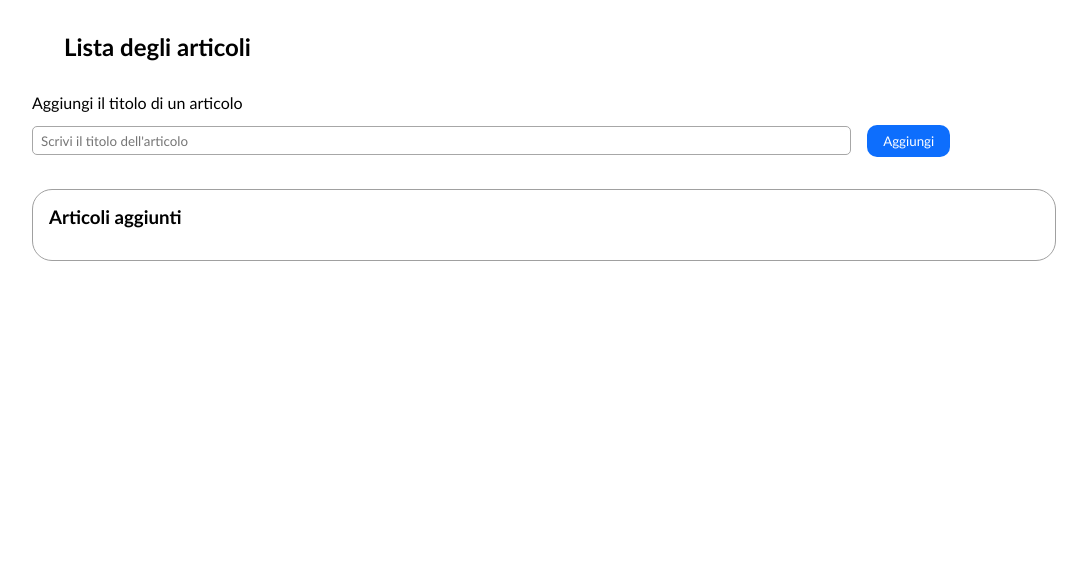
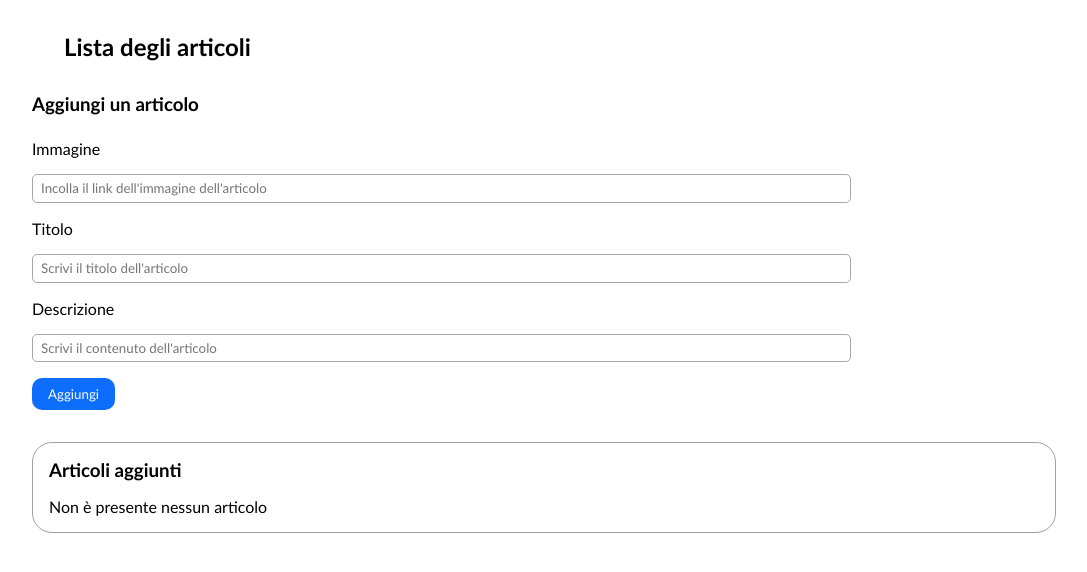
Before and after one commit to TommasoVilla91/react-form-multifield, a React (Vite) app: page / in a window 1280 px wide. Shown: the top 572 px of the page, without its empty margins (96-1183 px from the left). Built offline with nearby package versions, Linux system fonts and the light colour scheme.

Commit message:
feat: object structure added

```diff
--- a/src/App.jsx
+++ b/src/App.jsx
@@ -1,76 +1,79 @@
 import { useState } from "react";
-
-const allArticles = [];
+import { useEffect } from "react";
+import allArticles from "./data/articles";
+import AppArticles from "./components/AppArticles";
 
 function App() {
 
-  const [articles, setArticles] = useState(allArticles);
-  const [newArticle, setNewArticle] = useState("");
+  // const [articles, setArticles] = useState(allArticles);
+  // const [newArticle, setNewArticle] = useState("");
 
-  // al click su Submit, aggiornare array creando copia e aggiungendo nuovo articolo
-  const handleSubmit = (event) => {
-    event.preventDefault();
+  // // al click su Submit, aggiornare array creando copia e aggiungendo nuovo articolo
+  // const handleSubmit = (event) => {
+  //   event.preventDefault();
 
-    // creo copia array e lo imposto come predefinito
-    const newArray = [...articles, newArticle];
-    setArticles(newArray);
-  };
+  //   // creo copia array e lo imposto come predefinito
+  //   const newArray = [...articles, newArticle];
+  //   setArticles(newArray);
+  // };
 
-  // al click su Elimina, cancellare articolo stampato
-  // badElement = elemento corrente dove ci sarà il pulsante
-  const removeElem = (badElement) => {
+  // // al click su Elimina, cancellare articolo stampato
+  // // badElement = elemento corrente dove ci sarà il pulsante
+  // const removeElem = (badElement) => {
 
-    // come sopra, creare nuovo array e impostarlo come predefinito
-    const newArray = articles.filter((curArticle) => curArticle !== badElement);
-    setArticles(newArray);
-  };
+  //   // come sopra, creare nuovo array e impostarlo come predefinito
+  //   const newArray = articles.filter((curArticle) => curArticle !== badElement);
+  //   setArticles(newArray);
+  // };
 
-  return (
-    <>
-      <section>
-        <div className="container">
-          <h2>Lista degli articoli</h2>
-          <div>
+  // return (
+  //   <>
+  //     <section>
+  //       <div className="container">
+  //         <h2>Lista degli articoli</h2>
+  //         <div>
 
-            {/* riportare sul form con onSubmit la funzione per l'evento Submit */}
-            <form action="" className="row" onSubmit={handleSubmit}>
-              <label htmlFor="">Aggiungi il titolo di un articolo</label>
-              <div>
+  //           {/* riportare sul form con onSubmit la funzione per l'evento Submit */}
+  //           <form action="" className="row" onSubmit={handleSubmit}>
+  //             <label htmlFor="">Aggiungi il titolo di un articolo</label>
+  //             <div>
 
-                {/* input per aggiungere nuovo articolo con onChange */}
-                <input
-                  type="text"
-                  placeholder="Scrivi il titolo dell'articolo"
-                  className=""
-                  value={newArticle}
-                  onChange={(event) => setNewArticle(event.target.value)}
-                />
-                <button type="submit" className="btn-submit">Aggiungi</button>
-              </div>
-            </form>
-          </div>
+  //               {/* input per aggiungere nuovo articolo con onChange */}
+  //               <input
+  //                 type="text"
+  //                 placeholder="Scrivi il titolo dell'articolo"
+  //                 className=""
+  //                 value={newArticle}
+  //                 onChange={(event) => setNewArticle(event.target.value)}
+  //               />
+  //               <button type="submit" className="btn-submit">Aggiungi</button>
+  //             </div>
+  //           </form>
+  //         </div>
 
-          <div className="added-articles">
-            <h3>Articoli aggiunti</h3>
-            <ul className="list-articles">
+  //         <div className="added-articles">
+  //           <h3>Articoli aggiunti</h3>
+  //           <ul className="list-articles">
 
-              {/* stampare articoli */}
-              {
-                articles.map((curArticle, index) => (
-                  <li key={index} className="article">
-                    <p>{curArticle}</p>
+  //             {/* stampare articoli */}
+  //             {
+  //               articles.map((curArticle, index) => (
+  //                 <li key={index} className="article">
+  //                   <p>{curArticle}</p>
 
-                    {/* tasto Elimina in cui nell'onClick metto la funzione removeElem */}
-                    <button className="bnt-erase" onClick={() => {removeElem(curArticle)}}>Elimina</button>
-                  </li>
-                ))
-              }
-            </ul>
-          </div>
-        </div>
-      </section>
-    </>
-  )
-}
+  //                   {/* tasto Elimina in cui nell'onClick metto la funzione removeElem */}
+  //                   <button className="bnt-erase" onClick={() => {removeElem(curArticle)}}>Elimina</button>
+  //                 </li>
+  //               ))
+  //             }
+  //           </ul>
+  //         </div>
+  //       </div>
+  //     </section>
+  //   </>
+  // )
+
+  return <AppArticles />
+};
 
 export default App
--- /dev/null
+++ b/src/components/AppArticles.jsx
@@ -0,0 +1,138 @@
+import { useEffect, useState } from "react";
+import allArticles from "../data/articles";
+
+const initialFormData = {
+  image: "",
+  title: "",
+  content: "",
+  category: [],
+  published: false
+}
+
+function AppArticles() {
+
+  const [articles, setArticles] = useState(allArticles);
+  const [formData, setFormData] = useState(initialFormData);
+
+  useEffect(() => {
+
+  })
+
+  // al click su Submit, aggiornare array creando copia e aggiungendo nuovo articolo
+  const handleForm = (event) => {
+    event.preventDefault();
+
+    // creo oggetto per nuovo articolo
+    const newArticle = {
+      ...formData,
+      id: Date.now()
+    };
+
+    // creo copia array, aggiungendo il nuovo articolo
+    const newArray = [...articles, newArticle];
+
+    // aggiorno l'array (vuoto) allArticles
+    setArticles(newArray);
+
+    // svuoto i campi del form
+    setFormData(initialFormData)
+  };
+
+  // al click su Elimina, cancellare articolo stampato
+  // badElement = elemento corrente dove ci sarà il pulsante
+  const removeElem = (badElement) => {
+
+    // come sopra, creare nuovo array e impostarlo come predefinito
+    const newArray = articles.filter((curArticle) => curArticle !== badElement);
+    setArticles(newArray);
+  };
+
+  const handleInputOnChange = (event) => {
+    const keyToChange = event.target.name;
+
+    let newValue;
+    const newData = {
+      ...formData,
+      [keyToChange]: newValue
+    };
+
+    setFormData(newData);
+  };
+
+  return (
+    <>
+      <section>
+        <div className="container">
+          <h2>Lista degli articoli</h2>
+          <div>
+
+            {/* riportare sul form con onSubmit la funzione per l'evento Submit */}
+            <form action="" className="row" onSubmit={handleForm}>
+              <h3>Aggiungi un articolo</h3>
+              <div className="row">
+
+                {/* input per aggiungere nuovo articolo con onChange */}
+                <label htmlFor="image">Immagine</label>
+                <input
+                  type="text"
+                  placeholder="Incolla il link dell'immagine dell'articolo"
+                  name="image"
+                  id="artImage"
+                  value={formData.image}
+                  onChange={handleInputOnChange}
+                />
+                <label htmlFor="title">Titolo</label>
+                <input
+                  type="text"
+                  placeholder="Scrivi il titolo dell'articolo"
+                  name="title"
+                  id="artTitle"
+                  value={formData.title}
+                  onChange={handleInputOnChange}
+                />
+                <label htmlFor="content">Descrizione</label>
+                <input
+                  type="text"
+                  placeholder="Scrivi il contenuto dell'articolo"
+                  name="content"
+                  id="artContent"
+                  value={formData.content}
+                  onChange={handleInputOnChange}
+                />
+
+                <div>
+                  <button type="submit" className="btn-submit">Aggiungi</button>
+                </div>
+              </div>
+            </form>
+          </div>
+
+          <div className="added-articles">
+            <h3>Articoli aggiunti</h3>
+
+            {/* stampare articoli */}
+            {articles.length > 0 ? (
+              <div className="list-articles">
+                {articles.map((curArticle) => (
+                  <div key={curArticle.id} className="card">
+                    <img src={curArticle.image} alt="" />
+                    <h4>{curArticle.title}</h4>
+                    <p>{curArticle.content}</p>
+
+
+                    {/* tasto Elimina in cui nell'onClick metto la funzione removeElem */}
+                    <button className="bnt-erase" onClick={() => { removeElem(curArticle) }}>Elimina</button>
+                  </div>
+                ))}
+              </div>
+            ) : (
+              <p>Non è presente nessun articolo</p>
+            )}
+          </div>
+        </div>
+      </section>
+    </>
+  )
+};
+
+export default AppArticles;
--- /dev/null
+++ b/src/data/articles.js
@@ -0,0 +1,3 @@
+const allArticles = [];
+
+export default allArticles;
--- a/src/index.css
+++ b/src/index.css
@@ -4,6 +4,10 @@
   padding: 0;
   box-sizing: border-box;
   font-family:'Trebuchet MS', 'Lucida Sans Unicode', 'Lucida Grande', 'Lucida Sans', Arial, sans-serif;
+}
+
+img {
+  width: 100%;
 }
 
 /* LAYOUT */
@@ -23,7 +27,7 @@ h3 {
 .row {
   display: flex;
   flex-direction: column;
-  gap: 0.8rem;
+  gap: 0.5rem;
 }
 
 ul {
@@ -39,6 +43,10 @@ button {
 }
 
 /* MAIN */
+label {
+  margin-bottom: 0.5rem;
+}
+
 input {
   height: 1.8rem;
   width: 80%;
@@ -46,6 +54,7 @@ input {
   border-radius: 5px;
   border: 1px solid rgb(167, 167, 167);
   padding-left: 0.5rem;
+  margin-bottom: 0.5rem;
 }
 
 .btn-submit {
@@ -59,7 +68,13 @@ input {
   margin-top: 2rem;
 }
 
-.article {
+.list-articles {
+  display: flex;
+  flex-wrap: wrap;
+  justify-content: space-between;
+}
+
+.card {
   border: 1px solid rgb(167, 167, 167);
   border-radius: 5px;
   padding: 1rem;
@@ -67,6 +82,7 @@ input {
   display: flex;
   align-items: center;
   gap: 2rem;
+  width: 20rem;
 }
 
 .bnt-erase {
```
